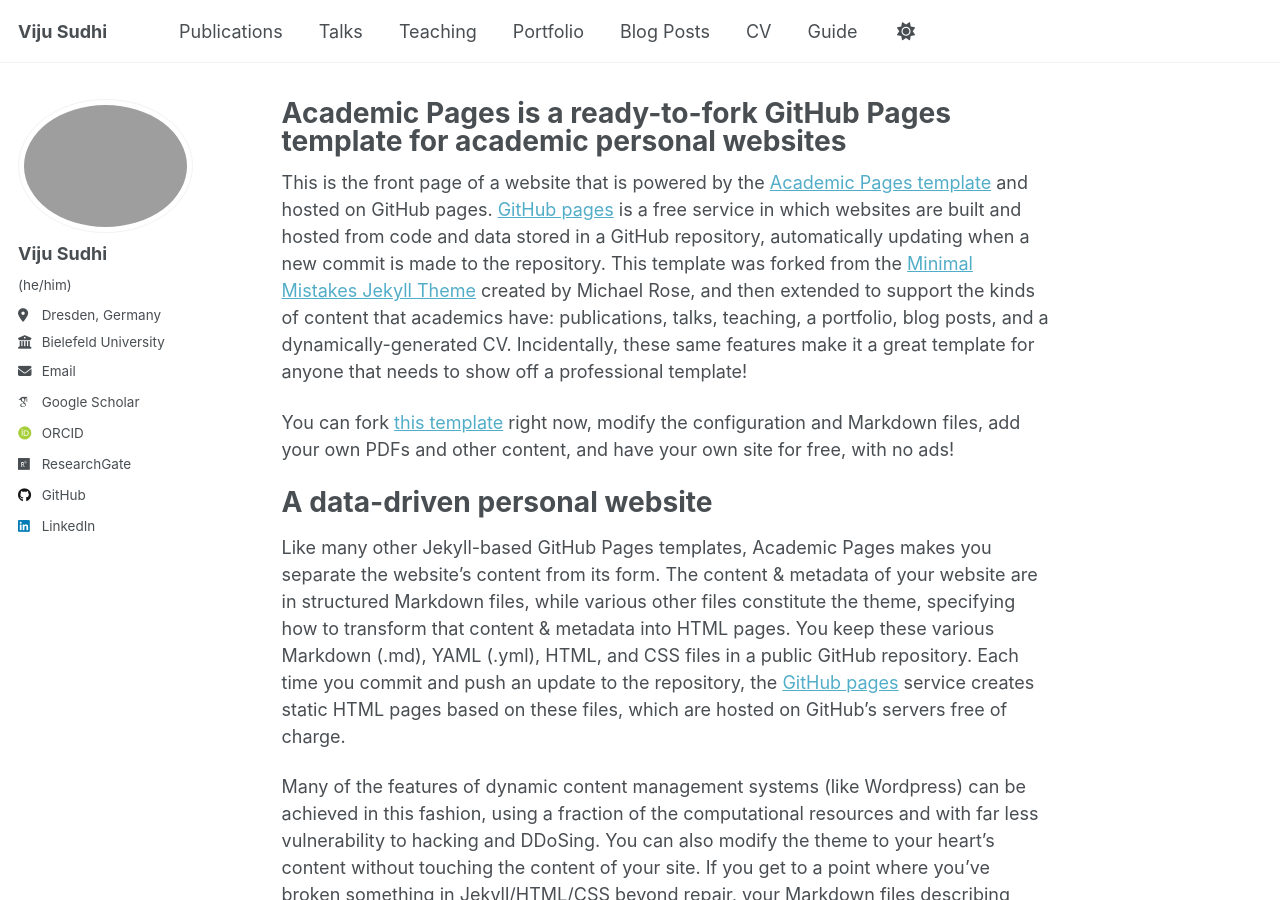
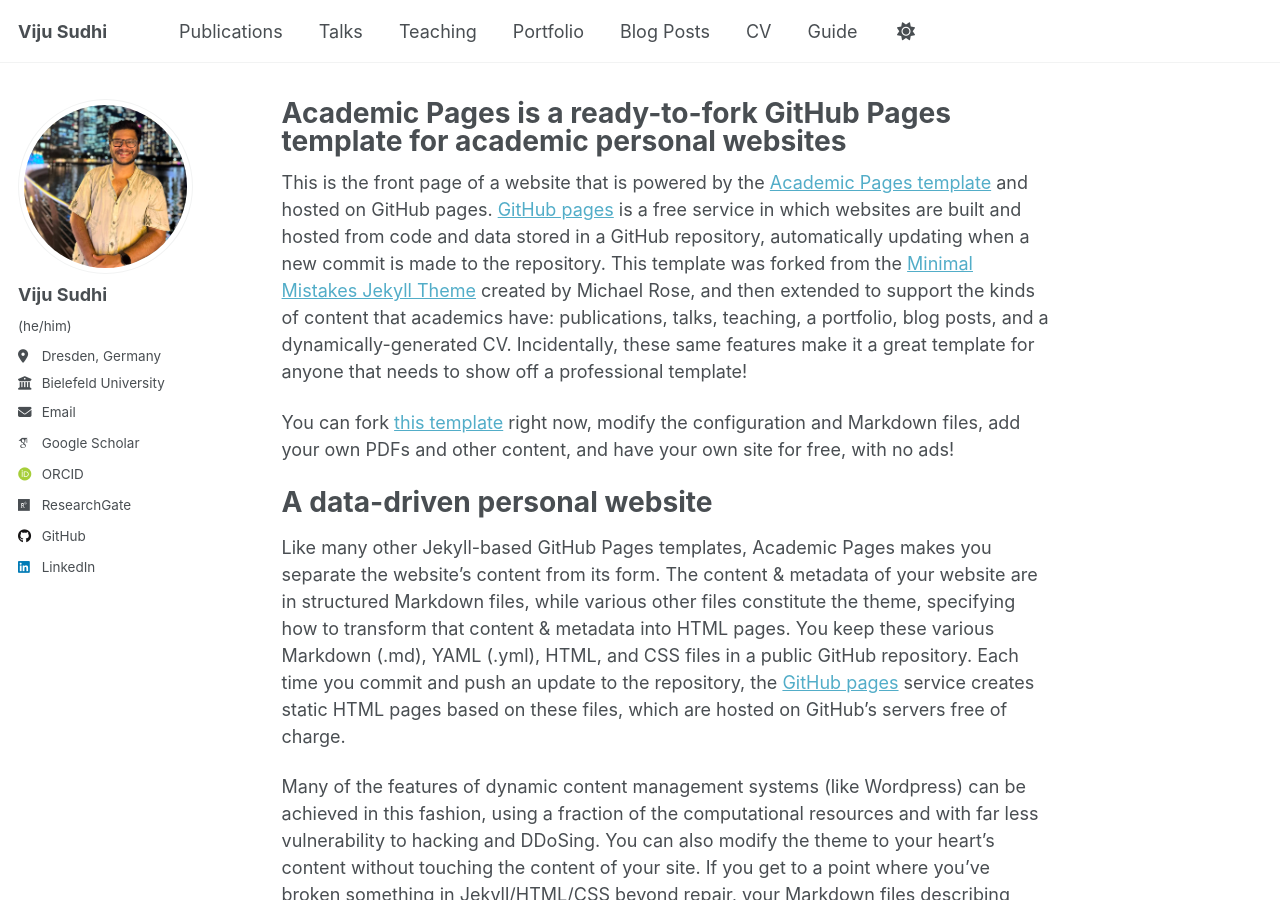
Before and after one commit to vijusudhi/vijusudhi.github.io, a Jekyll site: the page built from _pages/about.md, in a window 1280 px wide and 900 px high. Built offline with Jekyll 4.4.1, drawn with Linux system fonts in a browser that asks for light colours; some web fonts are replaced; a script that is not in the unit is left out.

Commit message:
Update _config.yml

```diff
--- a/_config.yml
+++ b/_config.yml
@@ -22,7 +22,7 @@ repository               : "vijusudhi/vijusudhi.github.io"
 #               Additional customization can be done by editing /_includes/author-profile.html
 author:
   # Biographic information
-  avatar           : "IMG_7038-EDIT.jpg.png"
+  avatar           : "IMG_7038-EDIT.jpg"
   name             : "Viju Sudhi"
   pronouns         : "(he/him)"
   # bio              : "Short biography for the left-hand sidebar"
```
